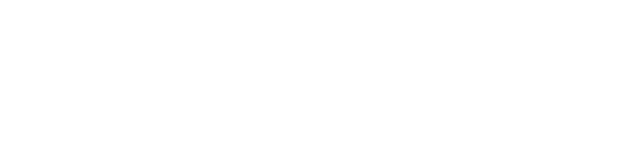
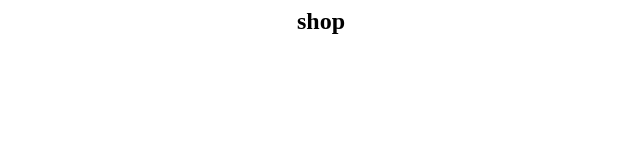
Before and after one commit to jadechoi/test, a plain HTML site: page index.html in a window 1280 px wide. Shown: the full height of the page, 319-959 px from the left. Drawn offline with Linux system fonts and the light colour scheme.

Commit message:
Update index.html

```diff
--- a/index.html
+++ b/index.html
@@ -1 +1 @@
-<center><h2></h2><center>
+<center><h2>shop</h2><center>
```
